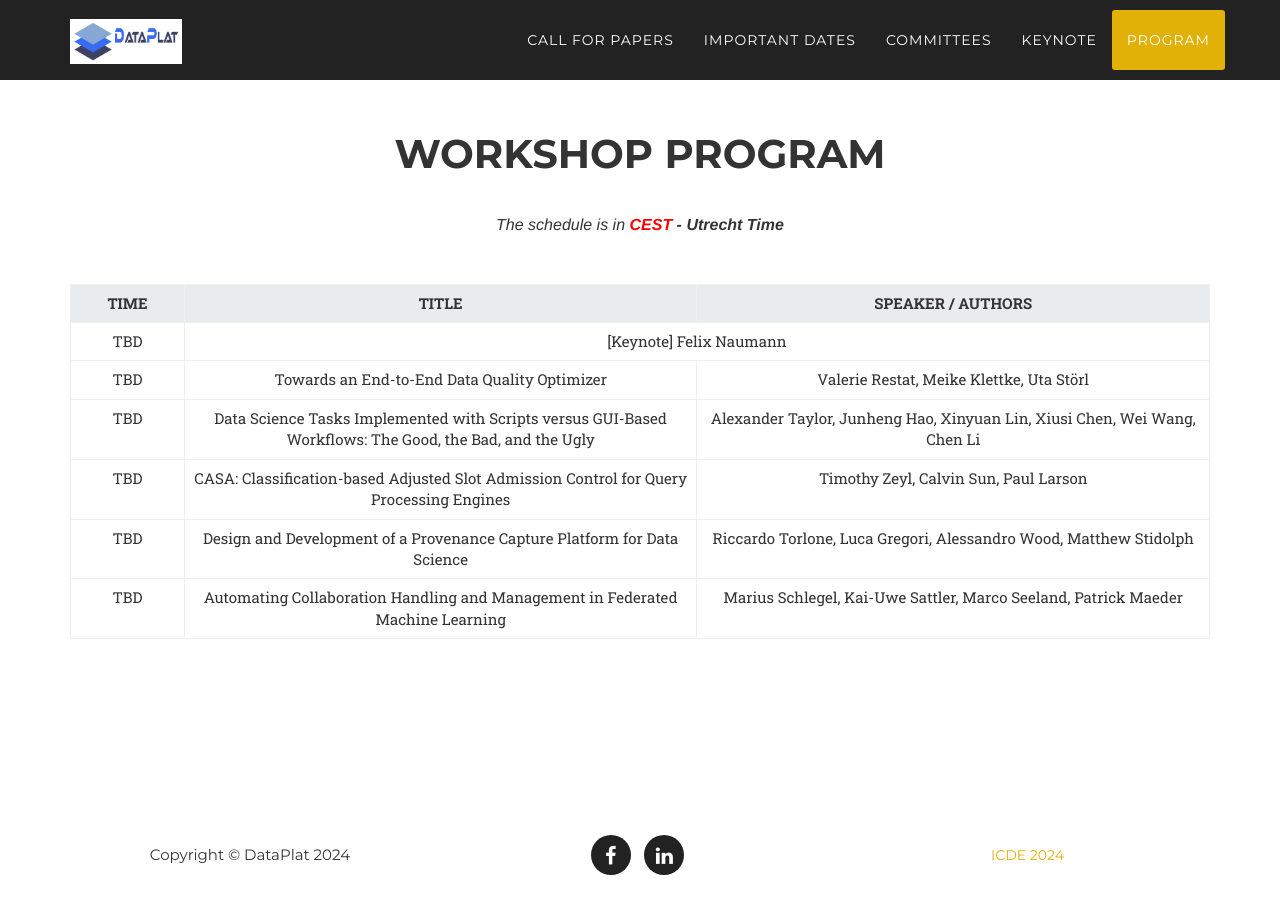
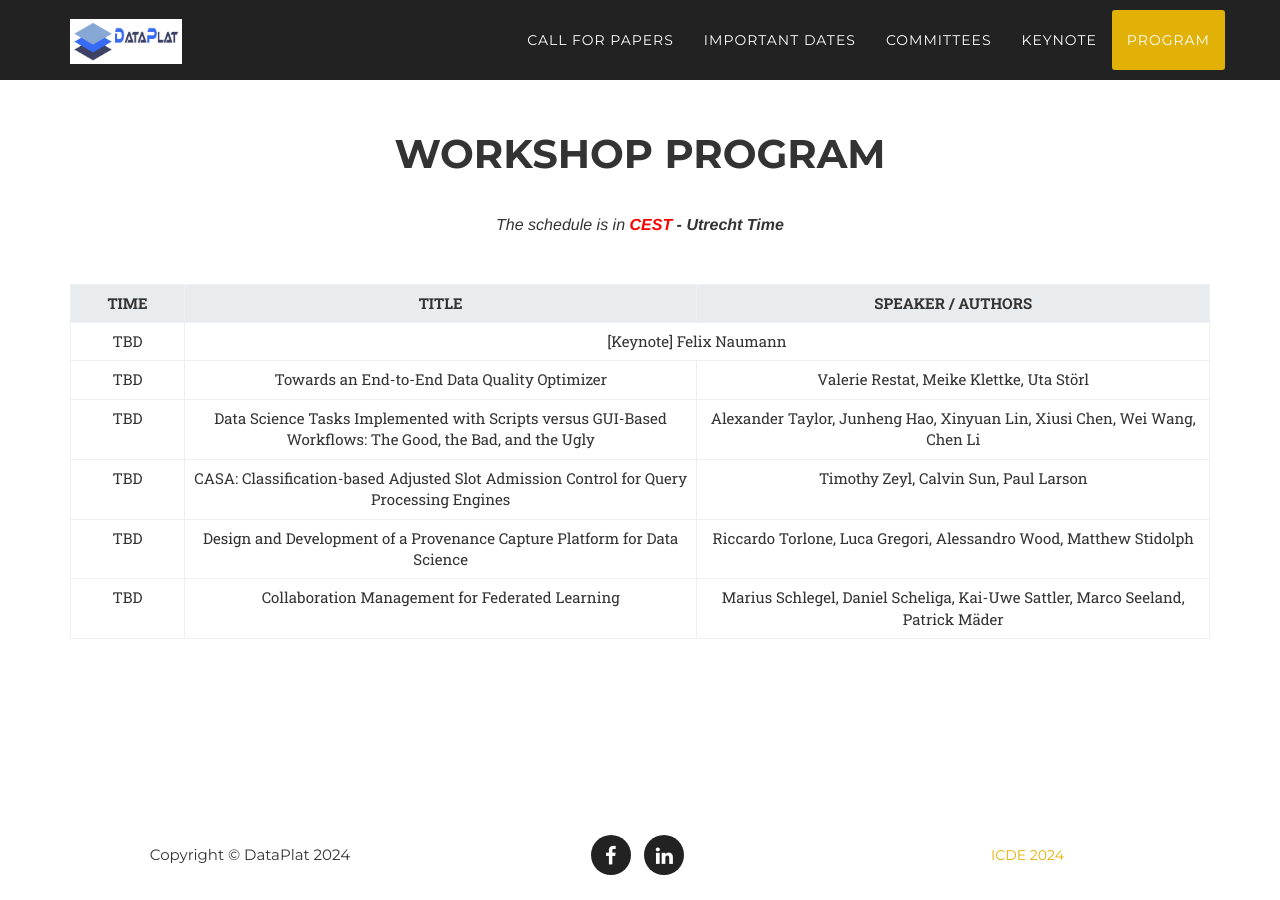
Before and after one commit to big-unibo/dataplat2024, a Jekyll site: the page built from index.html, in a window 1280 px wide and 900 px high, scrolled down 5017 px. Built offline with Jekyll 4.4.1, drawn with Linux system fonts in a browser that asks for light colours; some web fonts are replaced.

Commit message:
Update program.html

```diff
--- a/_includes/program.html
+++ b/_includes/program.html
@@ -23,7 +23,7 @@
                           <tr><td>TBD</td><td>Data Science Tasks Implemented with Scripts versus GUI-Based Workflows: The Good, the Bad, and the Ugly</td><td>Alexander Taylor, Junheng Hao, Xinyuan Lin, Xiusi Chen, Wei Wang, Chen Li</td></tr>
                           <tr><td>TBD</td><td>CASA: Classification-based Adjusted Slot Admission Control for Query Processing Engines</td><td>Timothy Zeyl, Calvin Sun, Paul Larson</td></tr>
                           <tr><td>TBD</td><td>Design and Development of a Provenance Capture Platform for Data Science</td><td>Riccardo Torlone, Luca Gregori, Alessandro Wood, Matthew Stidolph</td></tr>
-                          <tr><td>TBD</td><td>Automating Collaboration Handling and Management in Federated Machine Learning</td><td>Marius Schlegel, Kai-Uwe Sattler, Marco Seeland, Patrick Maeder</td></tr>
+                          <tr><td>TBD</td><td>Collaboration Management for Federated Learning</td><td>Marius Schlegel, Daniel Scheliga, Kai-Uwe Sattler, Marco Seeland, Patrick Mäder</td></tr>
 
                         </tbody>
                       </table>
```
